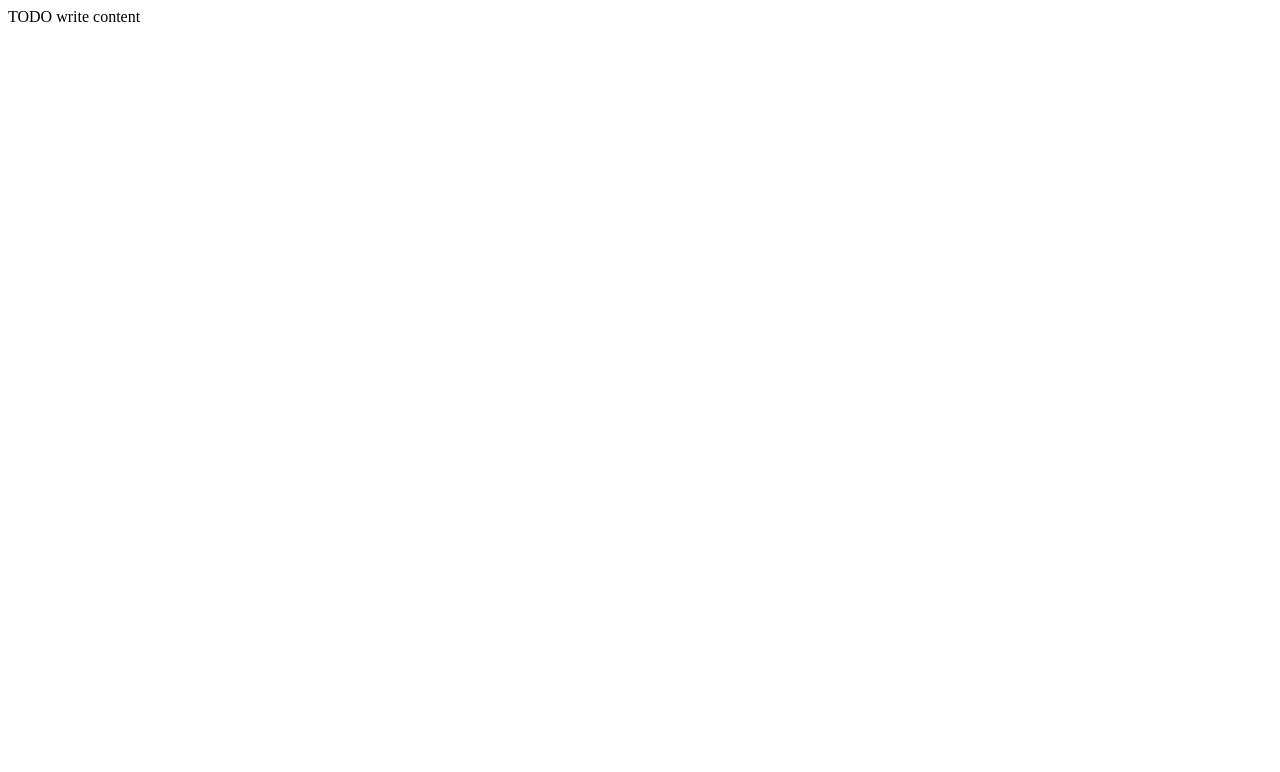
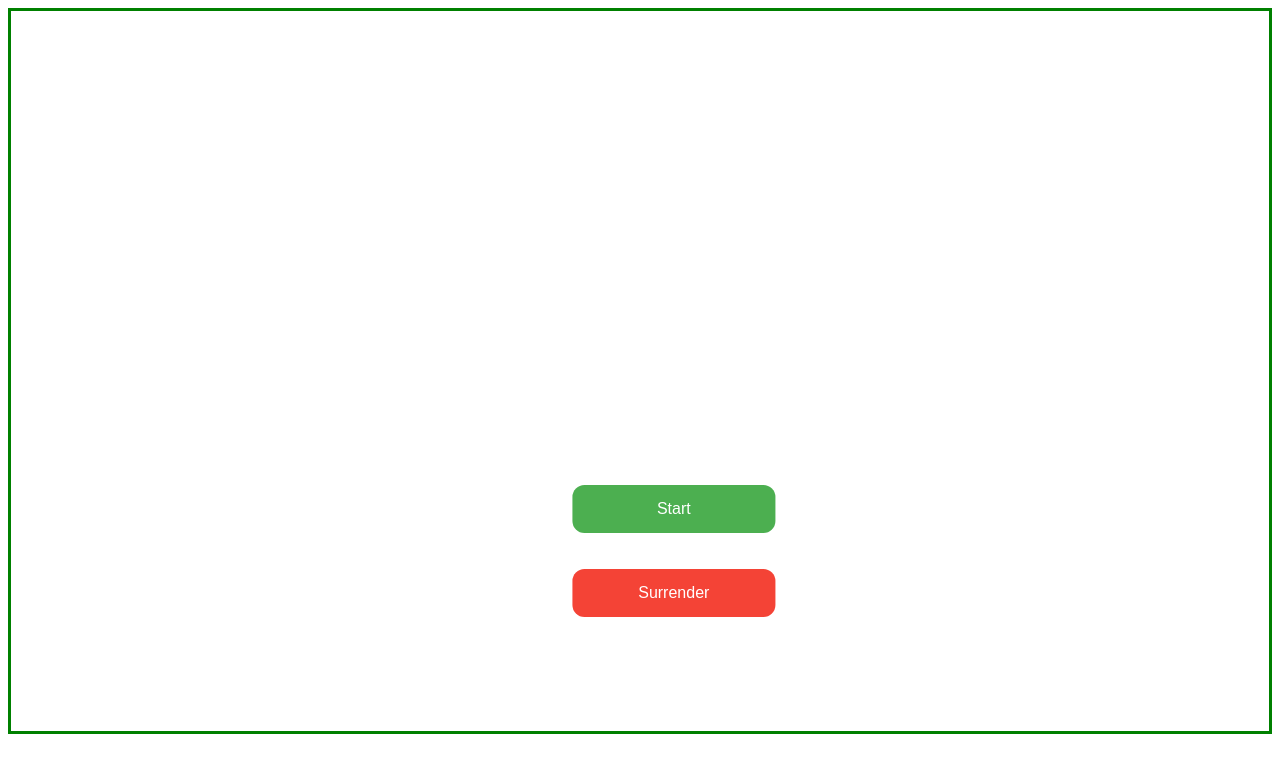
Before and after one commit to longjiechao/M06UF1JuegoJavaScript, a website: page public_html/index.html in a window 1280 px wide. Drawn offline with Linux system fonts and the light colour scheme.

Commit message:
sm - index.html (status: done)

```diff
--- a/public_html/index.html
+++ b/public_html/index.html
@@ -9,8 +9,16 @@ and open the template in the editor.
         <title>TODO supply a title</title>
         <meta charset="UTF-8">
         <meta name="viewport" content="width=device-width, initial-scale=1.0">
+        <link rel="stylesheet" href="newcss.css">
     </head>
     <body>
-        <div>TODO write content</div>
+        <div class="container">
+            <div class="btncenter">
+                <button class="start">Start</button>
+                <br><br>
+                <button class="end">Surrender</button>
+            </div>
+        </div>
+
     </body>
 </html>
--- /dev/null
+++ b/public_html/newcss.css
@@ -0,0 +1,50 @@
+/*
+To change this license header, choose License Headers in Project Properties.
+To change this template file, choose Tools | Templates
+and open the template in the editor.
+*/
+/*
+    Created on : Oct 26, 2020, 9:11:01 PM
+    Author     : Sophia Patrice
+*/
+
+.start {
+    background-color: #4CAF50; /* Green */
+    border: none;
+    border-radius: 12px;
+    color: white;
+    padding: 15px 32px;
+    text-align: center;
+    text-decoration: none;
+    display: block;
+    font-size: 16px;
+    width: 150%;
+}
+
+.end {
+    background-color: #f44336; /* Red */
+    border: none;
+    border-radius: 12px;
+    color: white;
+    padding: 15px 32px;
+    text-align: center;
+    text-decoration: none;
+    display: block;
+    font-size: 16px;
+    width: 150%;
+}
+
+.container{
+    height: 720px;
+    position: relative;
+    border: 3px solid green;
+}
+
+.btncenter{
+    margin: 0;
+    position: absolute;
+    top: 75%;
+    left: 50%;
+    -ms-transform: translate(-50%, -50%);
+    transform: translate(-50%, -50%);
+}
```
Also changed, not shown: 1 other file.
